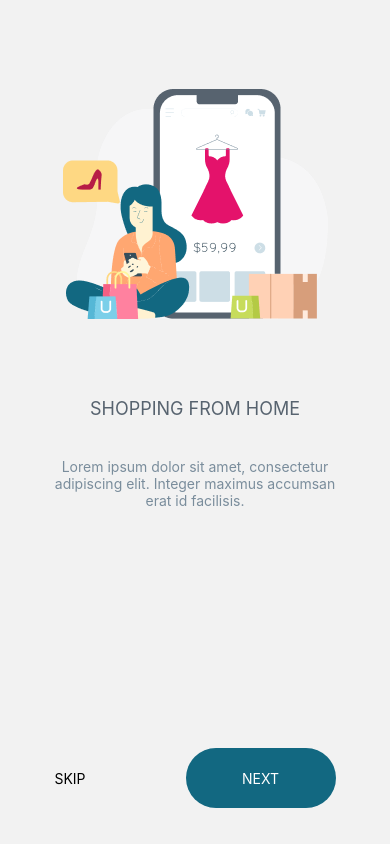
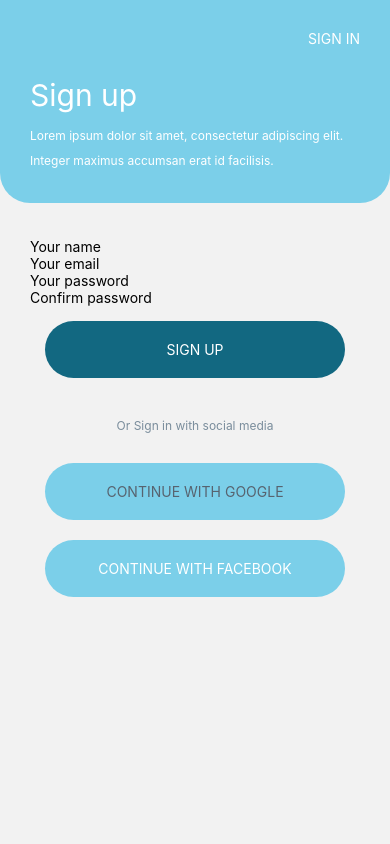
Before and after one commit to EvGra/MyApp, a React Native app in the folder MyApp/: screen /SignUp in a window 390 px wide. Built offline with nearby package versions, Linux system fonts and the light colour scheme.

Commit message:
feat: add preview screens

```diff
--- a/MyApp/App.tsx
+++ b/MyApp/App.tsx
@@ -1,4 +1,4 @@
-import React from 'react';
+import React, {useState} from 'react';
 import {StatusBar, StyleSheet} from 'react-native';
 import {NavigationContainer} from '@react-navigation/native';
 import {createNativeStackNavigator} from '@react-navigation/native-stack';
@@ -7,22 +7,23 @@ import OnboardingPageFirst from './screens/preview/OnboardingPageFirst';
 import OnboardingPageSecond from './screens/preview/OnboardingPageSecond';
 import OnboadingPageThird from './screens/preview/OnboadingPageThird';
 import Home from './screens/main/Home';
+import SignIn from './screens/sign/SignIn';
+import SignUp from './screens/sign/SignUp';
 
 export type StackParams = {
-  OnboardingPageFirst;
-  OnboardingPageSecond;
-  OnboadingPageThird;
-  Home;
+  OnboardingPageFirst: undefined;
+  OnboardingPageSecond: undefined;
+  OnboadingPageThird: undefined;
+  SignIn: undefined;
+  SignUp: undefined;
+  Home: undefined;
 };
 
 const Stack = createNativeStackNavigator<StackParams>();
 
-const App: React.FC = () => {
+const PreviewScreens = () => {
   return (
-    <>
-      <StatusBar barStyle="dark-content" backgroundColor="#FFF" />
-      <NavigationContainer>
-        <Stack.Navigator initialRouteName="OnboardingPageFirst">
+    <Stack.Group>
       <Stack.Screen
         name="OnboardingPageFirst"
         component={OnboardingPageFirst}
@@ -39,12 +40,55 @@ const App: React.FC = () => {
         options={{headerShown: false}}
       />
       <Stack.Screen
+        name="SignIn"
+        component={SignIn}
+        options={{headerShown: false}}
+      />
+      <Stack.Screen
+        name="SignUp"
+        component={SignUp}
+        options={{headerShown: false}}
+      />
+    </Stack.Group>
+  );
+};
+
+// const AuthenticatedScreen = () => {
+//   return (
+//     <Stack.Navigator>
+//       <Stack.Screen
+//         name="Home"
+//         component={Home}
+//         options={{headerShown: false}}
+//       />
+//     </Stack.Navigator>
+//   );
+// };
+
+const Root = () => {
+  const [isTryingLogin, setIsTryingLogin] = useState(false);
+
+  return (
+    <NavigationContainer>
+      <Stack.Navigator>
+        <Stack.Group>
+          {!isTryingLogin && PreviewScreens({})}
+          <Stack.Screen
             name="Home"
             component={Home}
             options={{headerShown: false}}
           />
+        </Stack.Group>
       </Stack.Navigator>
     </NavigationContainer>
+  );
+};
+
+const App: React.FC = () => {
+  return (
+    <>
+      <StatusBar barStyle="dark-content" backgroundColor="#FFF" />
+      <Root />
     </>
   );
 };
--- a/MyApp/components/preview/Preview.tsx
+++ b/MyApp/components/preview/Preview.tsx
@@ -36,7 +36,7 @@ export default function Preview({image, header, link}: Params) {
         <Pressable
           style={({pressed}) => (pressed ? styles.buttonPressed : null)}
           onPress={() => {
-            navigation.navigate('Home');
+            navigation.navigate('SignIn');
           }}>
           <Text>SKIP</Text>
         </Pressable>
--- /dev/null
+++ b/MyApp/components/sign/Button.tsx
@@ -0,0 +1,62 @@
+import {StyleSheet, Text, View, Pressable} from 'react-native';
+import React, {useState} from 'react';
+
+import {COLORS} from '../../src/data';
+
+interface Params {
+  text: string;
+  textColorWhite: boolean;
+  colorBg?: boolean;
+}
+
+const Button = ({text, textColorWhite, colorBg}: Params) => {
+  return (
+    <View>
+      <Pressable
+        style={({pressed}) => [
+          styles.buttonWrapper,
+          colorBg ? styles.colorBgblueDark : styles.colorBgBlueLight,
+          pressed ? styles.buttonPressed : null,
+        ]}>
+        <Text
+          style={[
+            styles.text,
+            textColorWhite ? styles.textColorWhite : styles.textColorGray,
+          ]}>
+          {text}
+        </Text>
+      </Pressable>
+    </View>
+  );
+};
+
+export default Button;
+
+const styles = StyleSheet.create({
+  buttonWrapper: {
+    marginHorizontal: 30,
+    width: 300,
+    paddingVertical: 20,
+    borderRadius: 30,
+    flexDirection: 'row',
+    justifyContent: 'center',
+  },
+  buttonPressed: {
+    opacity: 0.7,
+  },
+  colorBgblueDark: {
+    backgroundColor: COLORS.blueDark,
+  },
+  colorBgBlueLight: {
+    backgroundColor: COLORS.blueLight,
+  },
+  text: {
+    fontSize: 14,
+  },
+  textColorWhite: {
+    color: '#FFF',
+  },
+  textColorGray: {
+    color: COLORS.grayDark,
+  },
+});
--- /dev/null
+++ b/MyApp/components/sign/Header.tsx
@@ -0,0 +1,69 @@
+import {StyleSheet, Text, View, StatusBar, Pressable} from 'react-native';
+import React from 'react';
+import {useNavigation} from '@react-navigation/native';
+import {NativeStackNavigationProp} from '@react-navigation/native-stack';
+
+import {StackParams} from '../../App';
+import {COLORS} from '../../src/data';
+
+interface Params {
+  button: string;
+  header: string;
+  link: string;
+}
+
+const Header = ({button, header, link}: Params) => {
+  const navigation = useNavigation<NativeStackNavigationProp<StackParams>>();
+
+  return (
+    <View style={styles.headerContainer}>
+      <StatusBar backgroundColor={COLORS.blueLight} />
+      <View style={styles.signUpContainer}>
+        <Pressable
+          style={({pressed}) => (pressed ? {opacity: 0.7} : null)}
+          onPress={() => {
+            navigation.navigate(link);
+          }}>
+          <Text style={styles.signUpButton}>{button}</Text>
+        </Pressable>
+      </View>
+      <View>
+        <Text style={styles.signInHeader}>{header}</Text>
+        <Text style={styles.signInText}>
+          Lorem ipsum dolor sit amet, consectetur adipiscing elit. Integer
+          maximus accumsan erat id facilisis.
+        </Text>
+      </View>
+    </View>
+  );
+};
+
+export default Header;
+
+const styles = StyleSheet.create({
+  headerContainer: {
+    backgroundColor: COLORS.blueLight,
+    padding: 30,
+    borderBottomLeftRadius: 30,
+    borderBottomRightRadius: 30,
+  },
+  signUpContainer: {
+    flexDirection: 'row',
+    justifyContent: 'flex-end',
+    marginBottom: 30,
+  },
+  signUpButton: {
+    fontSize: 14,
+    color: '#FFF',
+  },
+  signInHeader: {
+    fontSize: 30,
+    color: '#FFF',
+    marginBottom: 10,
+  },
+  signInText: {
+    fontSize: 12,
+    lineHeight: 25,
+    color: '#FFF',
+  },
+});
--- a/MyApp/screens/preview/OnboadingPageThird.tsx
+++ b/MyApp/screens/preview/OnboadingPageThird.tsx
@@ -4,7 +4,7 @@ import {StyleSheet} from 'react-native';
 import Preview from '../../components/preview/Preview';
 
 const OnboadingPageThird = () => {
-  return <Preview image={2} header="EXPRESS DELIVERY" link="Home" />;
+  return <Preview image={2} header="EXPRESS DELIVERY" link="SignIn" />;
 };
 
 const styles = StyleSheet.create({});
--- /dev/null
+++ b/MyApp/screens/sign/SignIn.tsx
@@ -0,0 +1,53 @@
+import {StyleSheet, Text, View, TextInput} from 'react-native';
+import React from 'react';
+
+import {COLORS} from '../../src/data';
+import Button from '../../components/sign/Button';
+import Header from '../../components/sign/Header';
+
+const SignIn = () => {
+  return (
+    <View>
+      <Header header="Sign in" button="SIGN UP" link="SignUp" />
+      <View style={styles.inputContainer}>
+        <TextInput placeholder="your name" />
+        <TextInput placeholder="your password" />
+      </View>
+      <View style={styles.buttonsContainer}>
+        <Button text="SIGN IN" textColorWhite={true} colorBg={true} />
+        <Text style={styles.textSocial}>Or Sign in with social media</Text>
+        <View style={{marginBottom: 20}}>
+          <Button
+            text="CONTINUE WITH GOOGLE"
+            textColorWhite={false}
+            colorBg={false}
+          />
+        </View>
+        <Button
+          text="CONTINUE WITH FACEBOOK"
+          textColorWhite={true}
+          colorBg={false}
+        />
+      </View>
+    </View>
+  );
+};
+
+export default SignIn;
+
+const styles = StyleSheet.create({
+  buttonsContainer: {
+    alignItems: 'center',
+  },
+  inputContainer: {
+    marginTop: 35,
+    marginHorizontal: 30,
+    marginBottom: 15,
+  },
+  textSocial: {
+    marginTop: 40,
+    marginBottom: 30,
+    fontSize: 12,
+    color: COLORS.grayLight,
+  },
+});
--- /dev/null
+++ b/MyApp/screens/sign/SignUp.tsx
@@ -0,0 +1,57 @@
+import {StyleSheet, Text, View, TextInput, ScrollView} from 'react-native';
+import React from 'react';
+
+import {COLORS} from '../../src/data';
+import Button from '../../components/sign/Button';
+import Header from '../../components/sign/Header';
+
+const SignUp = () => {
+  return (
+    <ScrollView>
+      <View>
+        <Header header="Sign up" button="SIGN IN" link="SignIn" />
+        <View style={styles.inputContainer}>
+          <TextInput placeholder="Your name" />
+          <TextInput placeholder="Your email" />
+          <TextInput placeholder="Your password" />
+          <TextInput placeholder="Confirm password" />
+        </View>
+        <View style={styles.buttonsContainer}>
+          <Button text="SIGN UP" textColorWhite={true} colorBg={true} />
+          <Text style={styles.textSocial}>Or Sign in with social media</Text>
+          <View style={{marginBottom: 20}}>
+            <Button
+              text="CONTINUE WITH GOOGLE"
+              textColorWhite={false}
+              colorBg={false}
+            />
+          </View>
+          <Button
+            text="CONTINUE WITH FACEBOOK"
+            textColorWhite={true}
+            colorBg={false}
+          />
+        </View>
+      </View>
+    </ScrollView>
+  );
+};
+
+export default SignUp;
+
+const styles = StyleSheet.create({
+  buttonsContainer: {
+    alignItems: 'center',
+  },
+  inputContainer: {
+    marginTop: 35,
+    marginHorizontal: 30,
+    marginBottom: 15,
+  },
+  textSocial: {
+    marginTop: 40,
+    marginBottom: 30,
+    fontSize: 12,
+    color: COLORS.grayLight,
+  },
+});
--- a/MyApp/src/data.tsx
+++ b/MyApp/src/data.tsx
@@ -18,6 +18,7 @@ export const COLORS = {
   grayLight: '#7A8D9C',
   blueDark: '#126881',
   blueLight: '#7BCFE9',
+  blueButton: '#1877F2',
   yellow: '#FBBA32',
   orange: '#FFA771',
   pink: '#E4126B',
```
Lines whose indentation alone changed are shown as unchanged.
